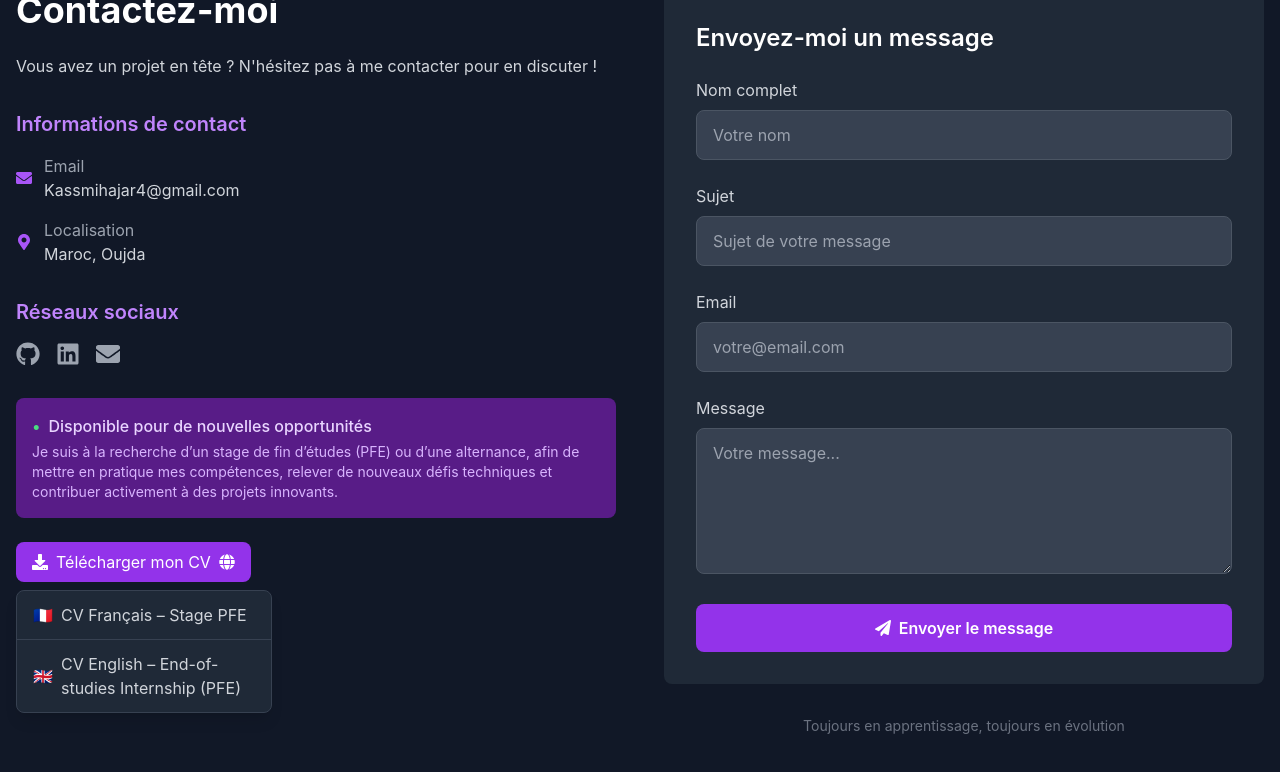
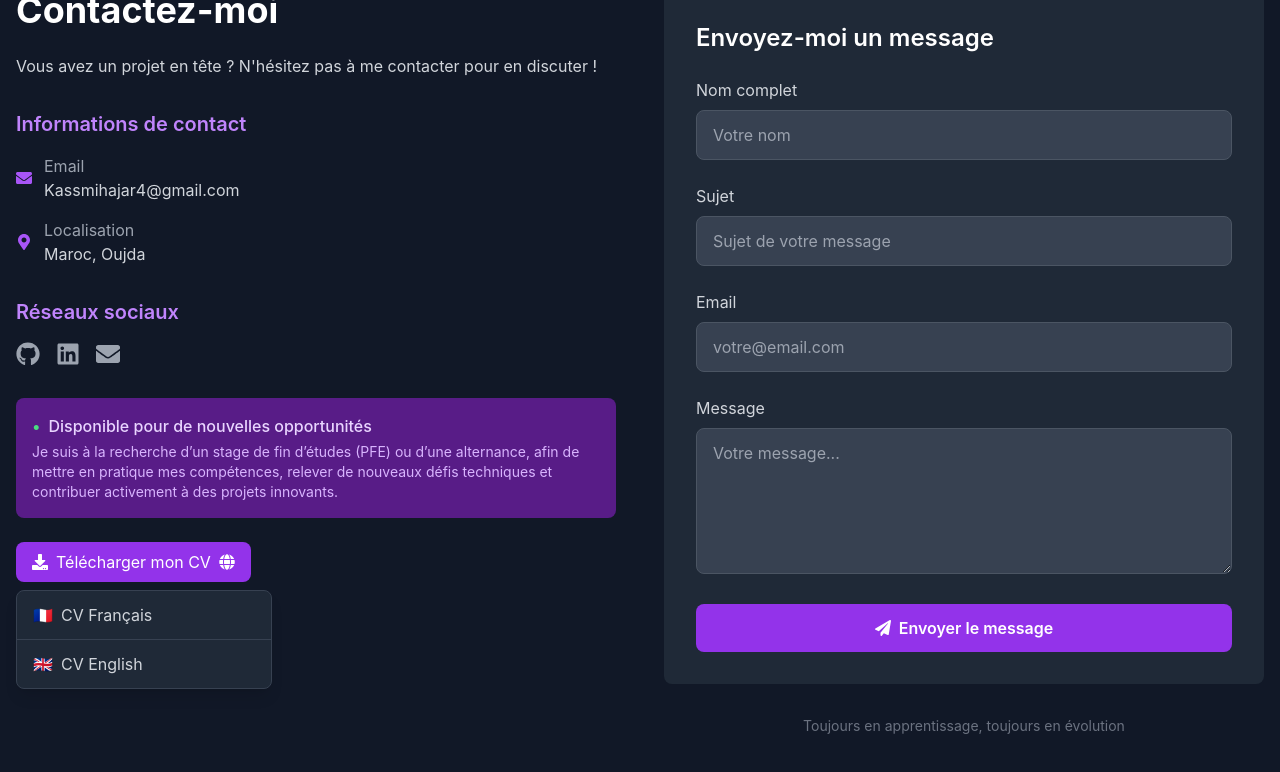
Before and after one commit to hajar-hk/Mon-porfolio, a React (Create React App) app: page / in a window 1280 px wide. Both pictures are taken after a click on the button "Télécharger mon CV". Shown: the part 4086-4858 px from the top of the page. Built offline with nearby package versions, Linux system fonts and the light colour scheme.

Commit message:
gestErreur1

```diff
--- a/src/components/ContactSection.jsx
+++ b/src/components/ContactSection.jsx
@@ -79,10 +79,10 @@ const ContactSection = () => {
 
     if (language === "french" && type === "stage") {
       cvPath = "/cv/MON-CV.pdf";
-      cvName = "CV-Kassmi-Hajar-Francais-Stage.pdf";
+      cvName = "CV-Francais.pdf";
     } else if (language === "english" && type === "stage") {
       cvPath = "/cv/MY-CV.pdf";
-      cvName = "CV-Kassmi-Hajar-English-Stage.pdf";
+      cvName = "CV-English.pdf";
     } else if (language === "french" && type === "job") {
       cvPath = "/cv/CV-Françai.pdf";
       cvName = "CV-Kassmi-Hajar-Francais-Job.pdf";
@@ -195,14 +195,14 @@ const ContactSection = () => {
                     className="w-full text-left px-4 py-3 text-gray-300 hover:bg-gray-700 hover:text-white transition-colors flex items-center"
                   >
                     <span className="mr-2">🇫🇷</span>
-                    CV Français – Stage PFE
+                    CV Français
                   </button>
                   <button
                     onClick={() => downloadCV("english", "stage")}
                     className="w-full text-left px-4 py-3 text-gray-300 hover:bg-gray-700 hover:text-white transition-colors flex items-center border-t border-gray-700"
                   >
                     <span className="mr-2">🇬🇧</span>
-                    CV English – End-of-studies Internship (PFE)
+                    CV English
                   </button>
                 </div>
               )}
```
